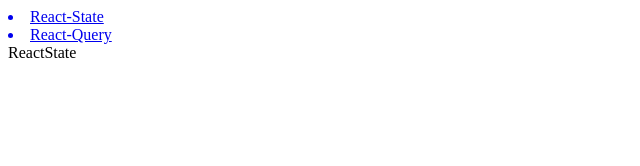
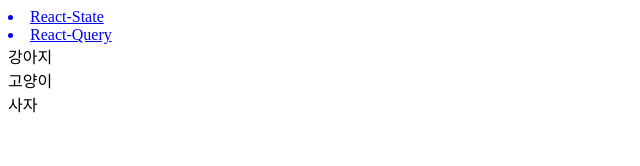
Before and after one commit to YHJ96/react-query-practice, a React (Create React App) app: page / in a window 1280 px wide. Shown: the top 166 px of the page, without its empty margins (0-640 px from the left). Built offline with nearby package versions, Linux system fonts and the light colour scheme; data requests are answered from the project's data file.

Commit message:
feat: react-state 방법 제공 완료

```diff
--- a/src/pages/ReactState.jsx
+++ b/src/pages/ReactState.jsx
@@ -1,7 +1,26 @@
-import React from 'react';
+import React, { useState, useEffect } from 'react';
+import axios from 'axios';
 
 function ReactState() {
-  return <div>ReactState</div>;
+  const [isLoding, setIsLoding] = useState(true);
+  const [data, setData] = useState([]);
+
+  useEffect(() => {
+    axios.get('/animal').then((res) => {
+      setData(res.data);
+      setIsLoding(false);
+    });
+  }, []);
+
+  if (isLoding) return <div>Loding</div>;
+
+  const createData = () => {
+    return data.map((item) => {
+      return <div key={item.id}>{item.name}</div>;
+    });
+  };
+
+  return <React.Fragment>{createData()}</React.Fragment>;
 }
 
 export default ReactState;
```
